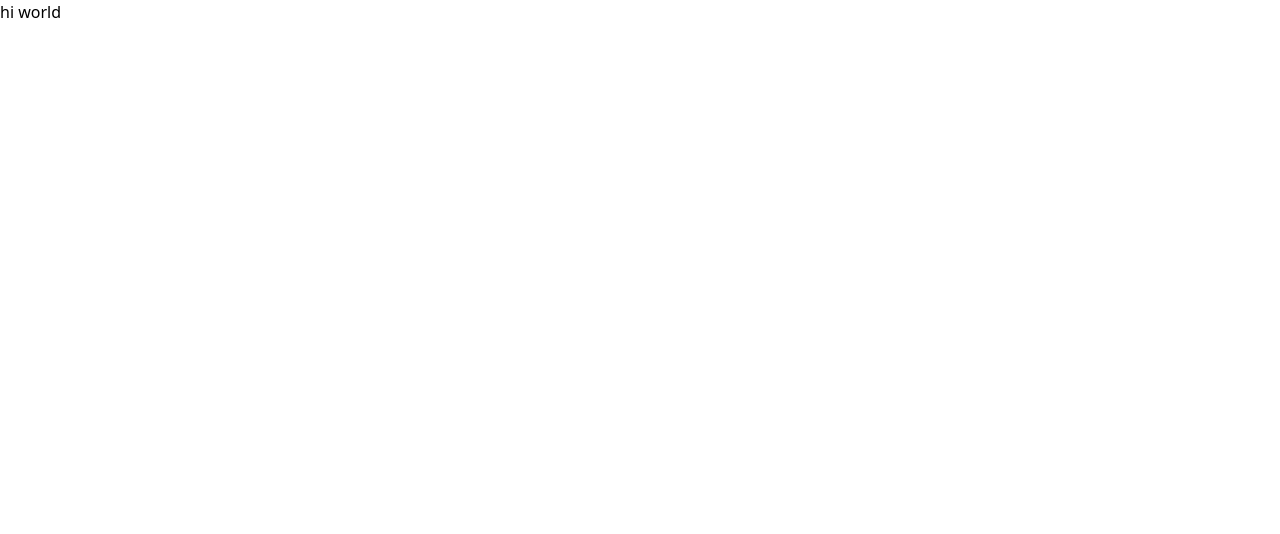
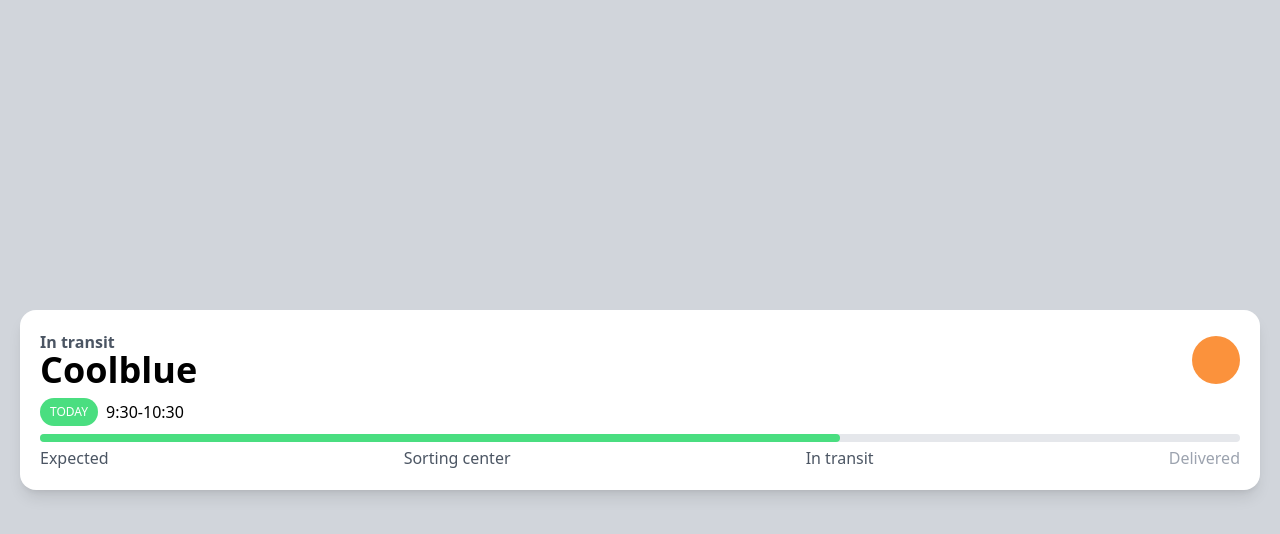
Before and after one commit to minzikimi/carrot-market, a Next.js app: page / in a window 1280 px wide. Shown: the top 534 px of the page. Built offline with nearby package versions, Linux system fonts and the light colour scheme.

Commit message:
tailwind practice 1

```diff
--- a/app/page.tsx
+++ b/app/page.tsx
@@ -1,7 +1,38 @@
-import Image from "next/image";
-
 export default function Home() {
   return (
-   <main className="text-nowrap">hi world</main>
-  );
+    <main className="bg-gray-300 h-screen flex items-center justify-center p-5">
+    <div className="bg-white shadow-lg p-5 rounded-2xl w-full">
+
+      <div className="flex justify-between items-center">
+        <div className="flex flex-col">
+          <span className="text-gray-600 font-semibold -mb-1">
+            In transit
+          </span>
+          <span className="text-4xl font-semibold">Coolblue</span>
+        </div >
+        <div className="size-12 rounded-full bg-orange-400" />
+      </div>
+
+      <div className="my-2 flex items-center gap-2">
+        <span className="bg-green-400 text-white uppercase px-2.5 py-1.5 text-xs font-medium rounded-full ">
+          Today
+        </span>
+        <span>9:30-10:30</span>
+      </div>
+
+      <div className="relative">
+        <div className="bg-gray-200 absolute rounded-full w-full h-2" />
+        <div className="bg-green-400 absolute rounded-full w-2/3 h-2" />
+      </div>
+
+      <div className="flex justify-between items-center mt-5 text-gray-600">
+        <span>Expected</span>
+        <span>Sorting center</span>
+        <span>In transit</span>
+        <span className="text-gray-400">Delivered</span>
+      </div>
+
+    </div>
+  </main>
+);
 }
```
